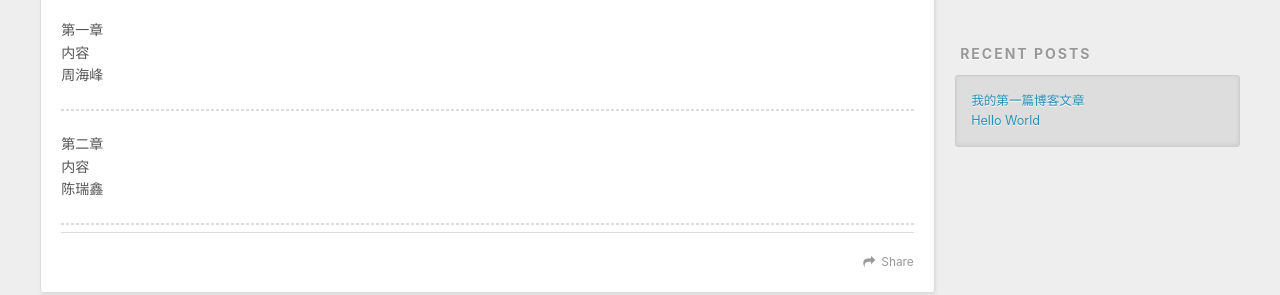
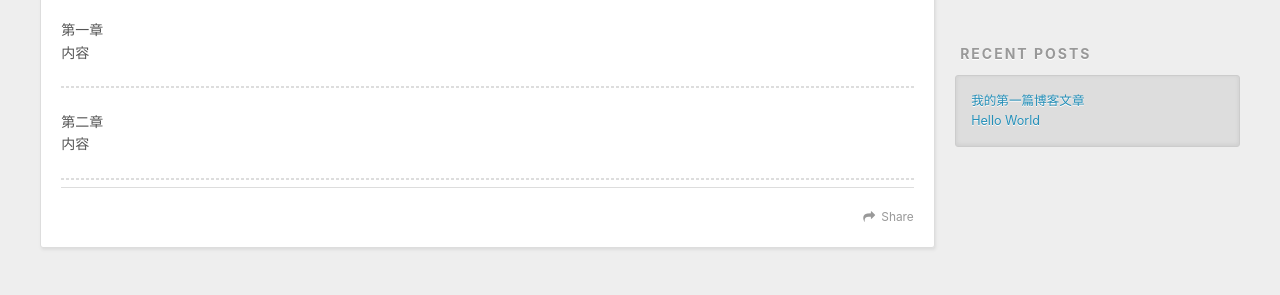
Before and after one commit to 15055718653/15055718653.github.io, a plain HTML site: page 2022/05/04/我的第一篇博客文章/index.html in a window 1280 px wide. Shown: the part 434-729 px from the top of the page. Drawn offline with nearby package versions, Linux system fonts and the light colour scheme.

Commit message:
Site updated: 2022-05-05 13:49:22

```diff
--- a/2022/05/04/我的第一篇博客文章/index.html
+++ b/2022/05/04/我的第一篇博客文章/index.html
@@ -7,15 +7,15 @@
 
   <title>我的第一篇博客文章 | Hexo</title>
   <meta name="viewport" content="width=device-width, initial-scale=1, maximum-scale=1">
-  <meta name="description" content="第一章内容周海峰  第二章内容陈瑞鑫">
+  <meta name="description" content="第一章内容  第二章内容">
 <meta property="og:type" content="article">
 <meta property="og:title" content="我的第一篇博客文章">
 <meta property="og:url" content="http://example.com/2022/05/04/%E6%88%91%E7%9A%84%E7%AC%AC%E4%B8%80%E7%AF%87%E5%8D%9A%E5%AE%A2%E6%96%87%E7%AB%A0/index.html">
 <meta property="og:site_name" content="Hexo">
-<meta property="og:description" content="第一章内容周海峰  第二章内容陈瑞鑫">
+<meta property="og:description" content="第一章内容  第二章内容">
 <meta property="og:locale" content="en_US">
 <meta property="article:published_time" content="2022-05-04T07:55:14.000Z">
-<meta property="article:modified_time" content="2022-05-05T05:21:26.883Z">
+<meta property="article:modified_time" content="2022-05-05T05:45:45.754Z">
 <meta property="article:author" content="John Doe">
 <meta name="twitter:card" content="summary">
 
@@ -88,9 +88,9 @@
 
     <div class="article-entry" itemprop="articleBody">
 
-        <p>第一章<br>内容<br>周海峰</p>
+        <p>第一章<br>内容</p>
 <hr>
-<p>第二章<br>内容<br>陈瑞鑫</p>
+<p>第二章<br>内容</p>
 <hr>
 
 
```
Also changed, not shown: index.html (+2 -2 lines).
